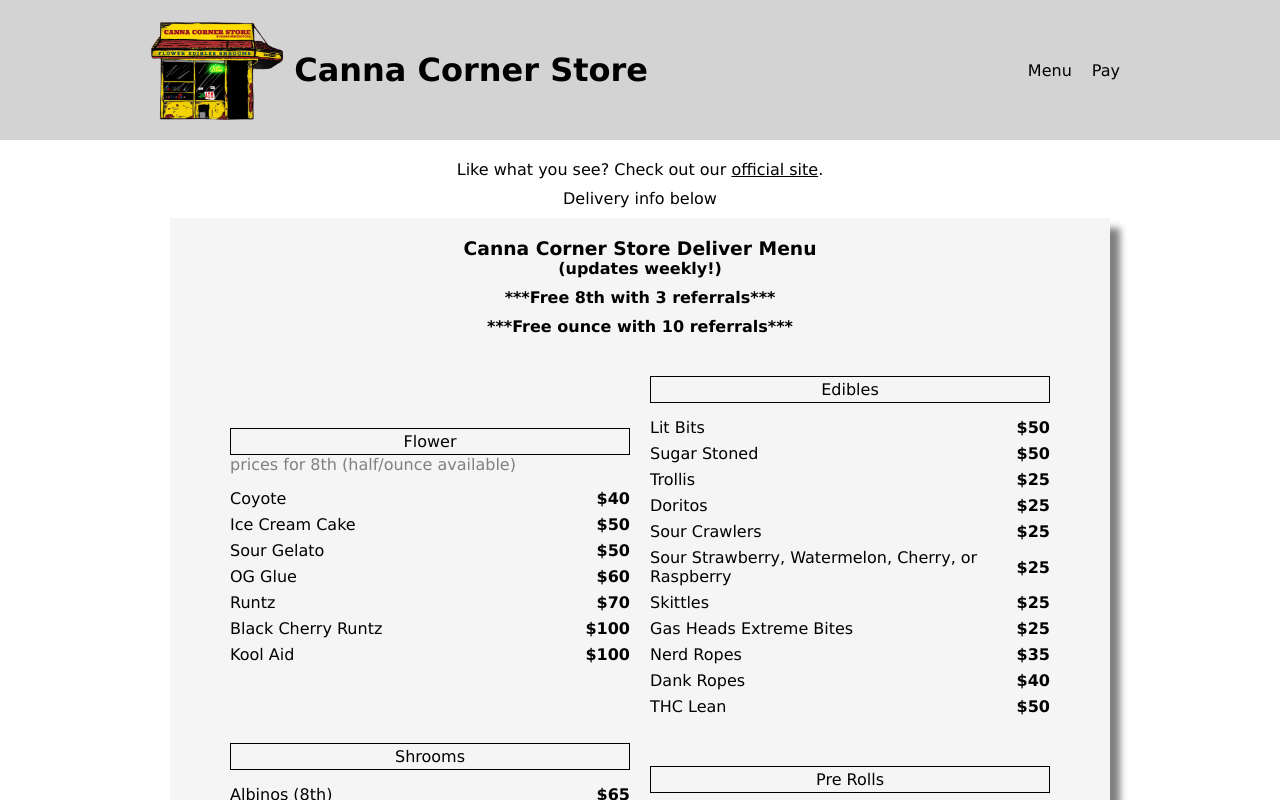
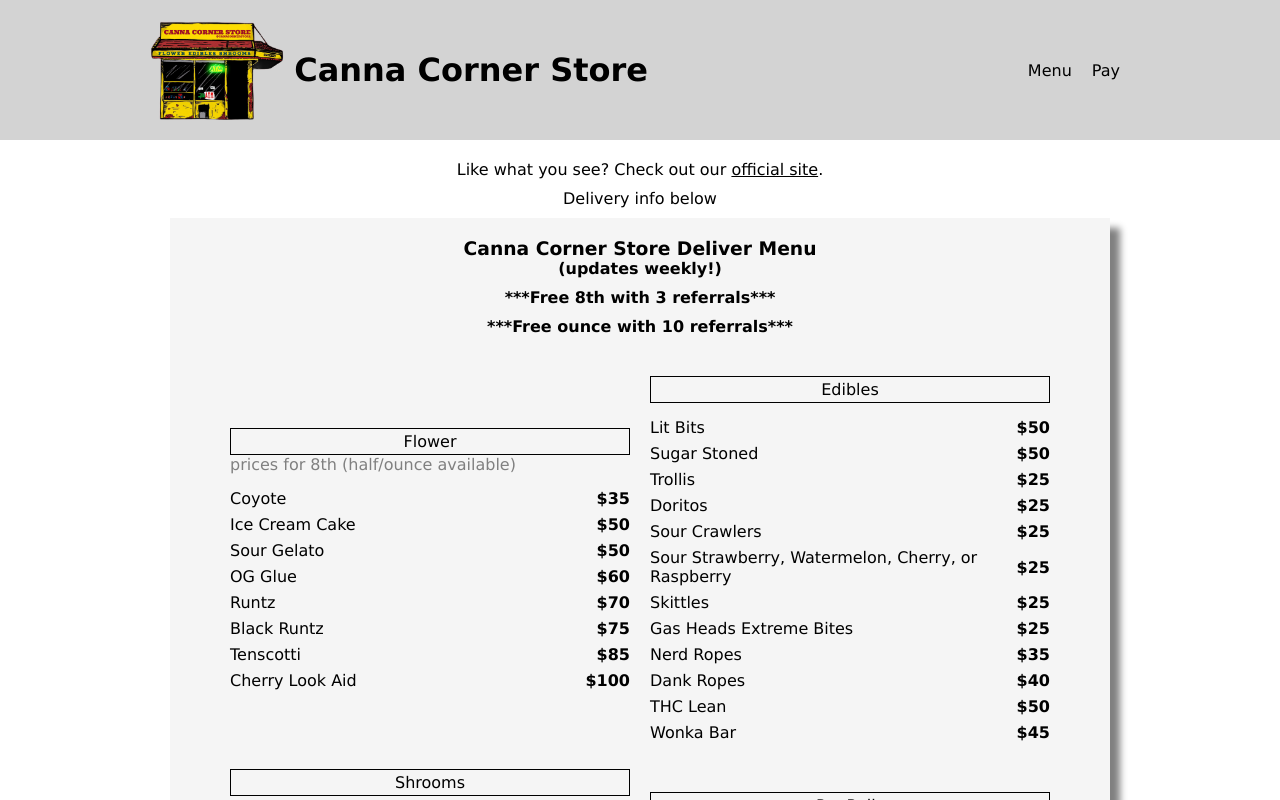
Before and after one commit to Cannacornerstore/canna-corner-store, a React (Create React App) app: page /#/ in a window 1280 px wide. Shown: the top 800 px of the page. Built offline with nearby package versions, Linux system fonts and the light colour scheme.

Commit message:
changed prices

```diff
--- a/src/Menu.js
+++ b/src/Menu.js
@@ -27,7 +27,7 @@
 
                 <div className="menu-category-item">
                     <div className="menu-category-item-name">Coyote</div>
-                    <div className="menu-category-item-price">$40</div>
+                    <div className="menu-category-item-price">$35</div>
                 </div>
 
                 <div className="menu-category-item">
@@ -51,12 +51,17 @@
                 </div>
 
                 <div className="menu-category-item">
-                    <div className="menu-category-item-name">Black Cherry Runtz</div>
-                    <div className="menu-category-item-price">$100</div>
+                    <div className="menu-category-item-name">Black Runtz</div>
+                    <div className="menu-category-item-price">$75</div>
                 </div>
 
                 <div className="menu-category-item">
-                    <div className="menu-category-item-name">Kool Aid</div>
+                    <div className="menu-category-item-name">Tenscotti</div>
+                    <div className="menu-category-item-price">$85</div>
+                </div>
+
+                <div className="menu-category-item">
+                    <div className="menu-category-item-name">Cherry Look Aid</div>
                     <div className="menu-category-item-price">$100</div>
                 </div>
             </div>
@@ -118,6 +123,11 @@
                 <div className="menu-category-item">
                     <div className="menu-category-item-name">THC Lean</div>
                     <div className="menu-category-item-price">$50</div>
+                </div>
+
+                <div className="menu-category-item">
+                    <div className="menu-category-item-name">Wonka Bar</div>
+                    <div className="menu-category-item-price">$45</div>
                 </div>
             </div>
 
```
Also changed, not shown: src/imgs/delivery-map.png.
